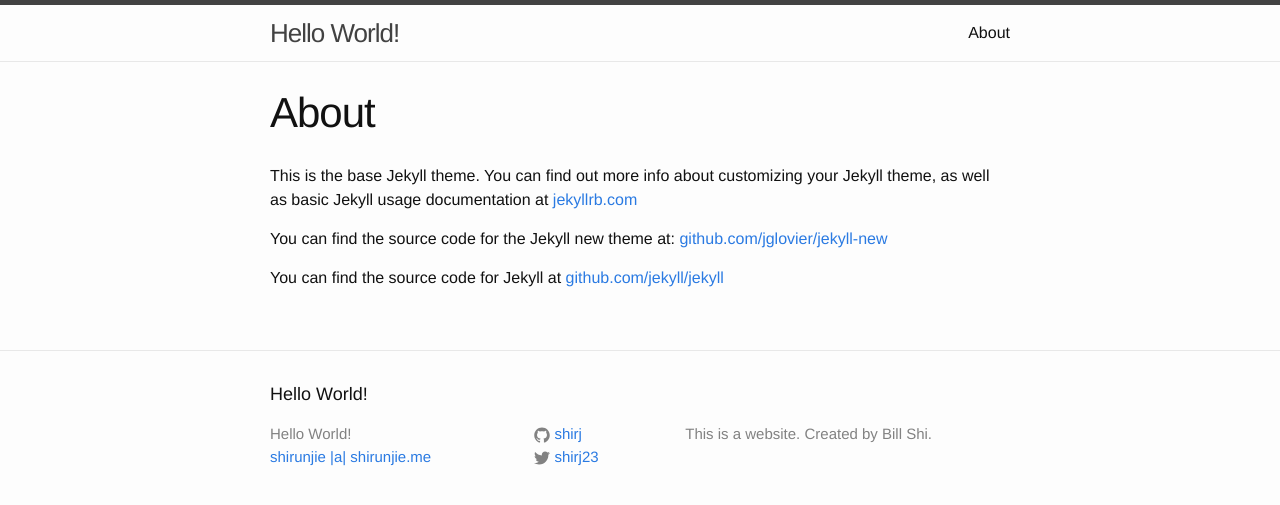
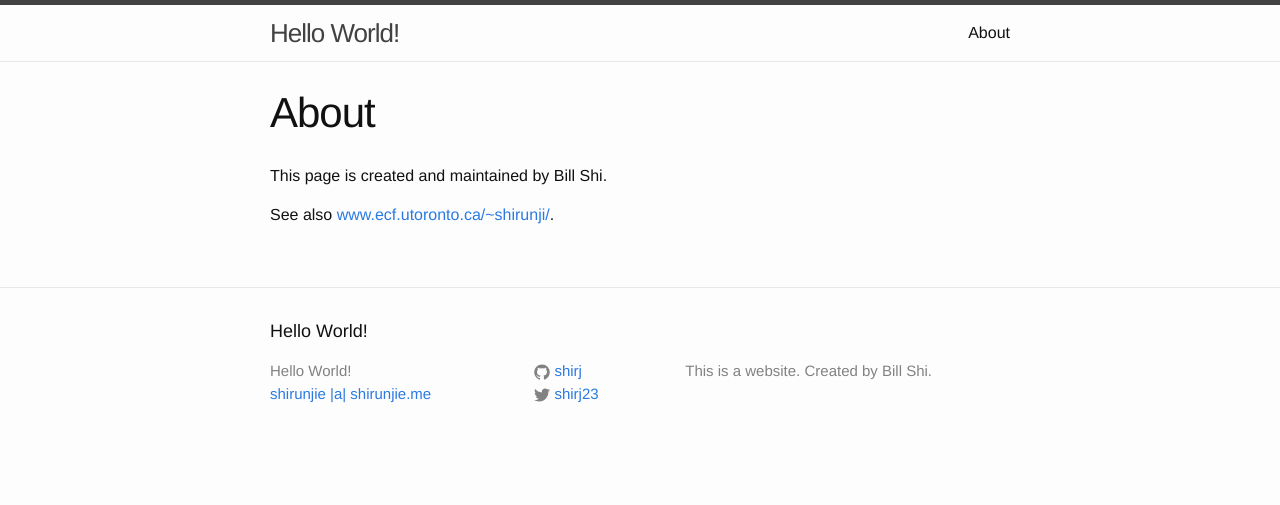
Before and after one commit to constructor-s/shirj.github.io, a Jekyll site: the page built from about.md, in a window 1280 px wide. Shown: the top 505 px of the page. Built offline with Jekyll 4.4.1, drawn with Linux system fonts in a browser that asks for light colours.

Commit message:
Update about.md with link to ecf

```diff
--- a/about.md
+++ b/about.md
@@ -4,8 +4,6 @@
 permalink: /about/
 ---
 
-This is the base Jekyll theme. You can find out more info about customizing your Jekyll theme, as well as basic Jekyll usage documentation at [jekyllrb.com](http://jekyllrb.com/)
+This page is created and maintained by Bill Shi.
 
-You can find the source code for the Jekyll new theme at: [github.com/jglovier/jekyll-new](https://github.com/jglovier/jekyll-new)
-
-You can find the source code for Jekyll at [github.com/jekyll/jekyll](https://github.com/jekyll/jekyll)
+See also <a href="http://www.ecf.utoronto.ca/~shirunji/">www.ecf.utoronto.ca/~shirunji/</a>.
```
